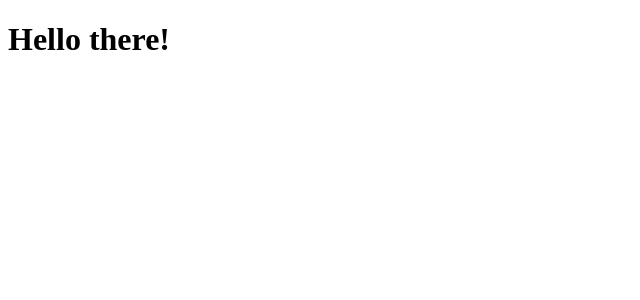
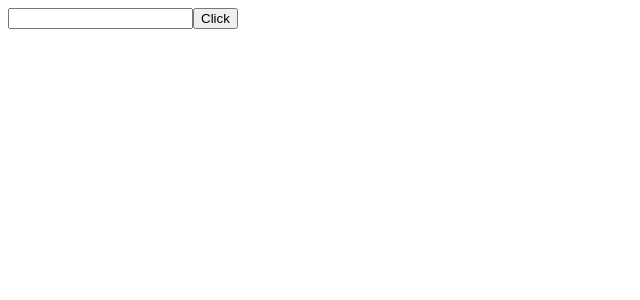
Before and after one commit to codedamn-classrooms/react-labs, a React (Vite) app: page / in a window 1280 px wide. Shown: the top 300 px of the page, without its empty margins (0-640 px from the left). Built offline with nearby package versions, Linux system fonts and the light colour scheme.

Commit message:
Add files via script

```diff
--- a/src/App.jsx
+++ b/src/App.jsx
@@ -1,7 +1,10 @@
-export default function App() {
-	return (
-		<>
-			<h1>Hello there!</h1>
-		</>
-	);
+const App = () => {
+  return (
+    <>
+      <input data-testid="input-id" />
+      <button data-testid="button-id">Click</button>
+    </>
+  )
 }
+
+export default App
```
Also changed, not shown: 1 other file (tests, documents, lock files or other folders).
